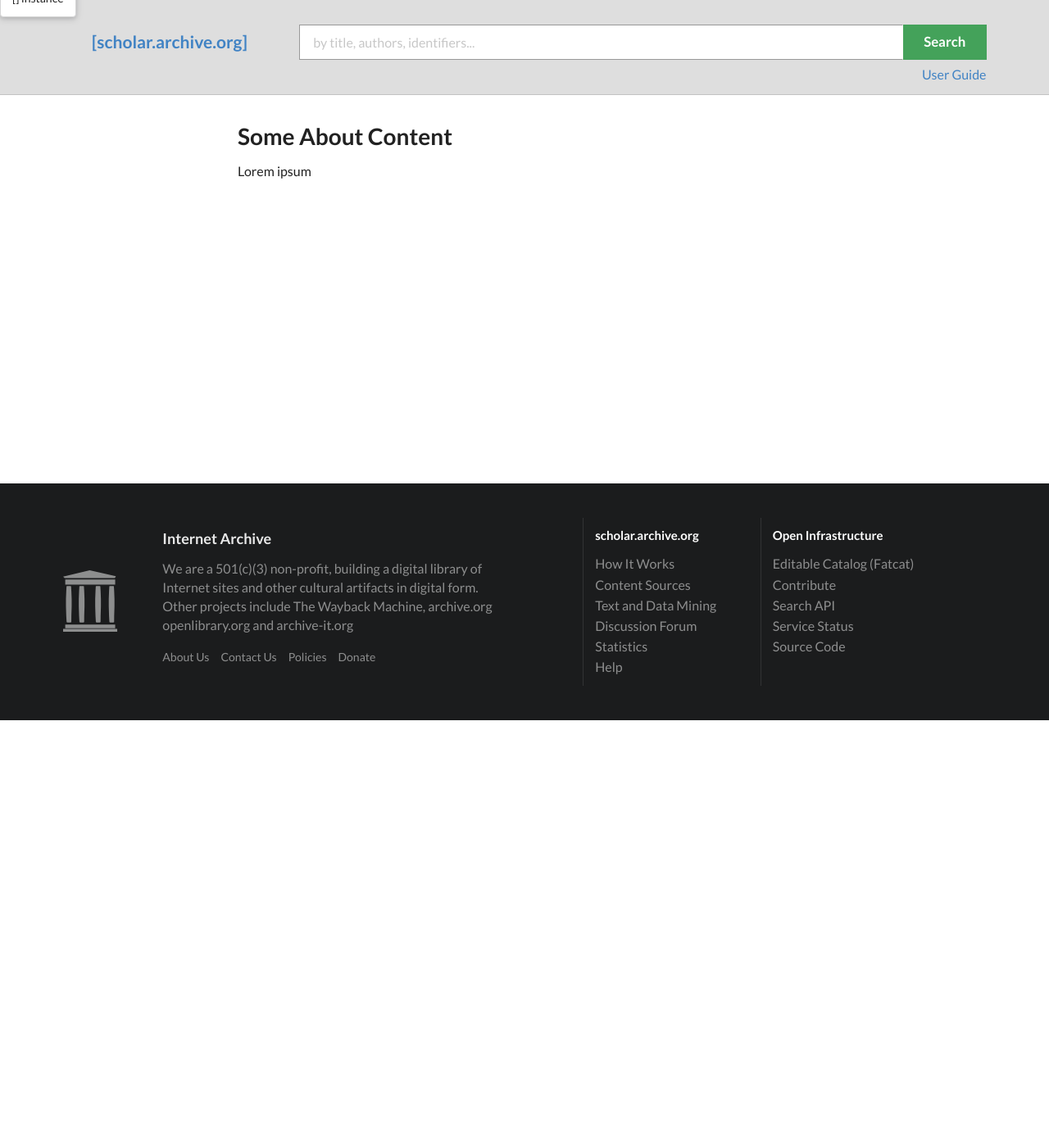
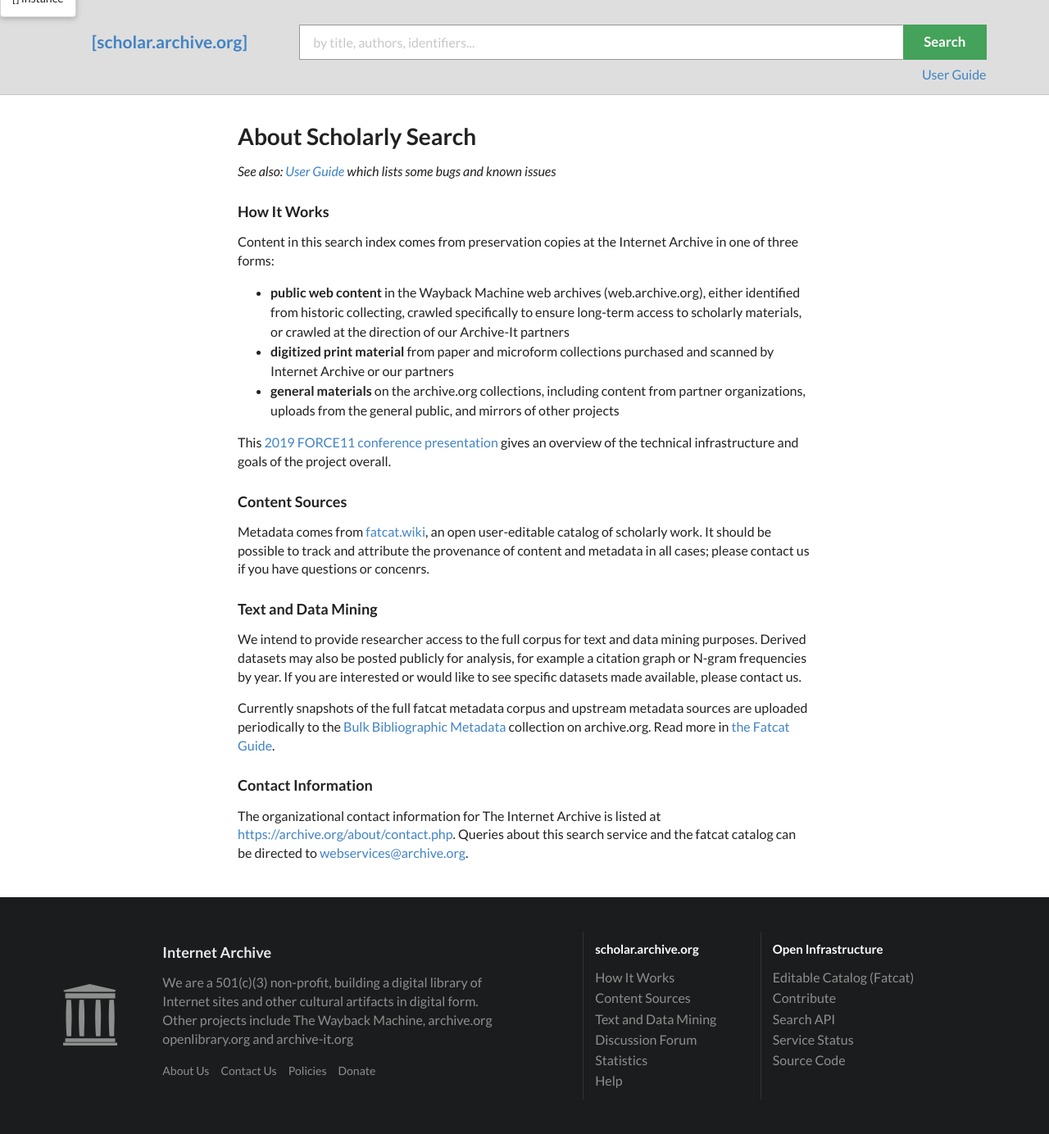
Before and after one commit to internetarchive/fatcat-scholar, a Python web app: template fatcat_scholar/templates/about.html in a window 1280 px wide. Shown: the part 44-1428 px from the top of the page at 82% size. Before the commit the page ends 923 px from the top, so only its background shows below. Run offline with Jinja, Linux system fonts and the light colour scheme; the template is opened without the code that fills it, so the values that code supplies are empty; some libraries are stand-ins or nearby versions.

Commit message:
start fleshing out /about and /help

```diff
--- a/fatcat_scholar/templates/about.html
+++ b/fatcat_scholar/templates/about.html
@@ -1,7 +1,61 @@
 {% extends "base.html" %}
 
 {% block main %}
-<h1>Some About Content</h1>
+<h1>About Scholarly Search</h1>
+<p><i>See also: <a href="{{ lang_prefix }}/help">User Guide</a> which lists
+some bugs and known issues</i>
 
-<p>Lorem ipsum
+<a name="howitworks"></a>
+<h3>How It Works</h3>
+
+<p>Content in this search index comes from preservation copies at the Internet
+Archive in one of three forms:
+
+<ul>
+  <li><b>public web content</b> in the Wayback Machine web archives
+  (web.archive.org), either identified from historic collecting, crawled
+  specifically to ensure long-term access to scholarly materials, or crawled at
+  the direction of our Archive-It partners
+  <li><b>digitized print material</b> from paper and microform collections
+  purchased and scanned by Internet Archive or our partners
+  <li><b>general materials</b> on the archive.org collections, including
+  content from partner organizations, uploads from the general public, and
+  mirrors of other projects
+</ul>
+
+<p>This <a href="https://www.youtube.com/watch?v=PARqfbYIdXQ">2019 FORCE11
+conference presentation</a> gives an overview of the technical infrastructure
+and goals of the project overall.
+
+<a name="sources"></a>
+<h3>Content Sources</h3>
+
+<p>Metadata comes from <a href="https://fatcat.wiki">fatcat.wiki</a>, an open
+user-editable catalog of scholarly work. It should be possible to track and
+attribute the provenance of content and metadata in all cases; please contact
+us if you have questions or concenrs.
+
+<a name="tdm"></a>
+<h3>Text and Data Mining</h3>
+
+<p>We intend to provide researcher access to the full corpus for text and data
+mining purposes. Derived datasets may also be posted publicly for analysis, for
+example a citation graph or N-gram frequencies by year. If you are interested
+or would like to see specific datasets made available, please contact us.
+
+<p>Currently snapshots of the full fatcat metadata corpus and upstream metadata
+sources are uploaded periodically to the
+<a href="https://archive.org/details/ia_biblio_metadata">Bulk Bibliographic
+Metadata</a> collection on archive.org.
+Read more in <a href="https://guide.fatcat.wiki/bulk_exports.html">the Fatcat Guide</a>.
+
+<a name="contact"></a>
+<h3>Contact Information</h3>
+
+<p>The organizational contact information for The Internet Archive is listed at
+<a href="https://archive.org/about/contact.php">https://archive.org/about/contact.php</a>.
+Queries about this search service and the fatcat catalog can be directed to
+<a href="mailto:webservices@archive.org">webservices@archive.org</a>.
+
+
 {% endblock %}
--- a/fatcat_scholar/templates/base.html
+++ b/fatcat_scholar/templates/base.html
@@ -153,7 +153,7 @@
         </div>
       </div>
       <div class="ui twelve wide column">
-        <form class="" id="search_form" action="{{ lang_prefix }}/search") }}" method="get" role="search" aria-label="papers" itemprop="potentialAction" itemscope itemtype="https://schema.org/SearchAction">
+        <form class="" id="search_form" action="{{ lang_prefix }}/search" method="get" role="search" aria-label="papers" itemprop="potentialAction" itemscope itemtype="https://schema.org/SearchAction">
           <meta itemprop="target" content="https://{{ settings.SCHOLAR_DOMAIN }}/fulltext/search?q={q}"/>
           <div class="ui form">
             <div class="ui action input large fluid">
@@ -167,7 +167,7 @@
     <div style="display: flex; width: 100%; justify-content: space-between; padding-top: 0.5em;">
       <div></div>
       <div>
-        <a href="#" style="order: -1;">{{ _("User Guide") }}</a>
+        <a href="{{ lang_prefix }}/help" style="order: -1;">{{ _("User Guide") }}</a>
       </div>
     </div>
   </div>
@@ -207,20 +207,20 @@
       <div class="three wide column">
         <h4 class="ui inverted header">scholar.archive.org</h4>
         <div class="ui inverted link list">
-          <a href="#" class="item">How It Works</a>
-          <a href="#" class="item">Content Sources</a>
-          <a href="#" class="item">Text and Data Mining</a>
-          <a href="#" class="item">Discussion Forum</a>
-          <a href="#" class="item">Statistics</a>
+          <a href="{{ lang_prefix }}/about#howitworks" class="item">{{ _("How It Works") }}</a>
+          <a href="{{ lang_prefix }}/about#sources" class="item">{{ _("Content Sources") }}</a>
+          <a href="{{ lang_prefix }}/about#tdm" class="item">{{ _("Text and Data Mining") }}</a>
+          <a href="#" class="item">{{ _("Discussion Forum") }}</a>
+          <a href="#" class="item">{{ _("Statistics") }}</a>
           <a href="/help" class="item">{{ _("Help") }}</a>
         </div>
       </div>
       <div class="three wide column">
         <h4 class="ui inverted header">Open Infrastructure</h4>
         <div class="ui inverted link list">
-          <a target="_blank" href="https://fatcat.wiki" class="item">Editable Catalog (Fatcat)</a>
-          <a target="_blank" href="https://guide.fatcat.wiki" class="item">Contribute</a>
-          <a target="_blank" href="/api/redoc" class="item">Search API</a>
+          <a target="_blank" href="https://fatcat.wiki" class="item">{{ _("Editable Catalog (Fatcat)") }}</a>
+          <a target="_blank" href="https://guide.fatcat.wiki" class="item">{{ _("Contribute") }}</a>
+          <a target="_blank" href="/api/redoc" class="item">{{ _("Search API") }}</a>
           <a target="_blank" href="https://status.fatcat.wiki" class="item">{{ _("Service Status") }}</a>
           <a target="_blank" href="https://github.com/internetarchive/fatcat-scholar" class="item">{{ _("Source Code") }}</a>
         </div>
--- a/fatcat_scholar/web.py
+++ b/fatcat_scholar/web.py
@@ -126,6 +126,11 @@ async def web_about(request: Request, lang: LangPrefix = Depends(LangPrefix)):
     return i18n_templates[lang.code].TemplateResponse("about.html", {"request": request, "locale": lang.code, "lang_prefix": lang.prefix})
 
 
+@web.get("/help", include_in_schema=False)
+async def web_help(request: Request, lang: LangPrefix = Depends(LangPrefix)):
+    return i18n_templates[lang.code].TemplateResponse("help.html", {"request": request, "locale": lang.code, "lang_prefix": lang.prefix})
+
+
 @web.get("/search", include_in_schema=False)
 async def web_search(request: Request, query: FulltextQuery = Depends(FulltextQuery), lang: LangPrefix = Depends(LangPrefix), content: ContentNegotiation = Depends(ContentNegotiation)):
 
```
Also changed, not shown: fatcat_scholar/templates/help.html (added, +81 -0 lines).
